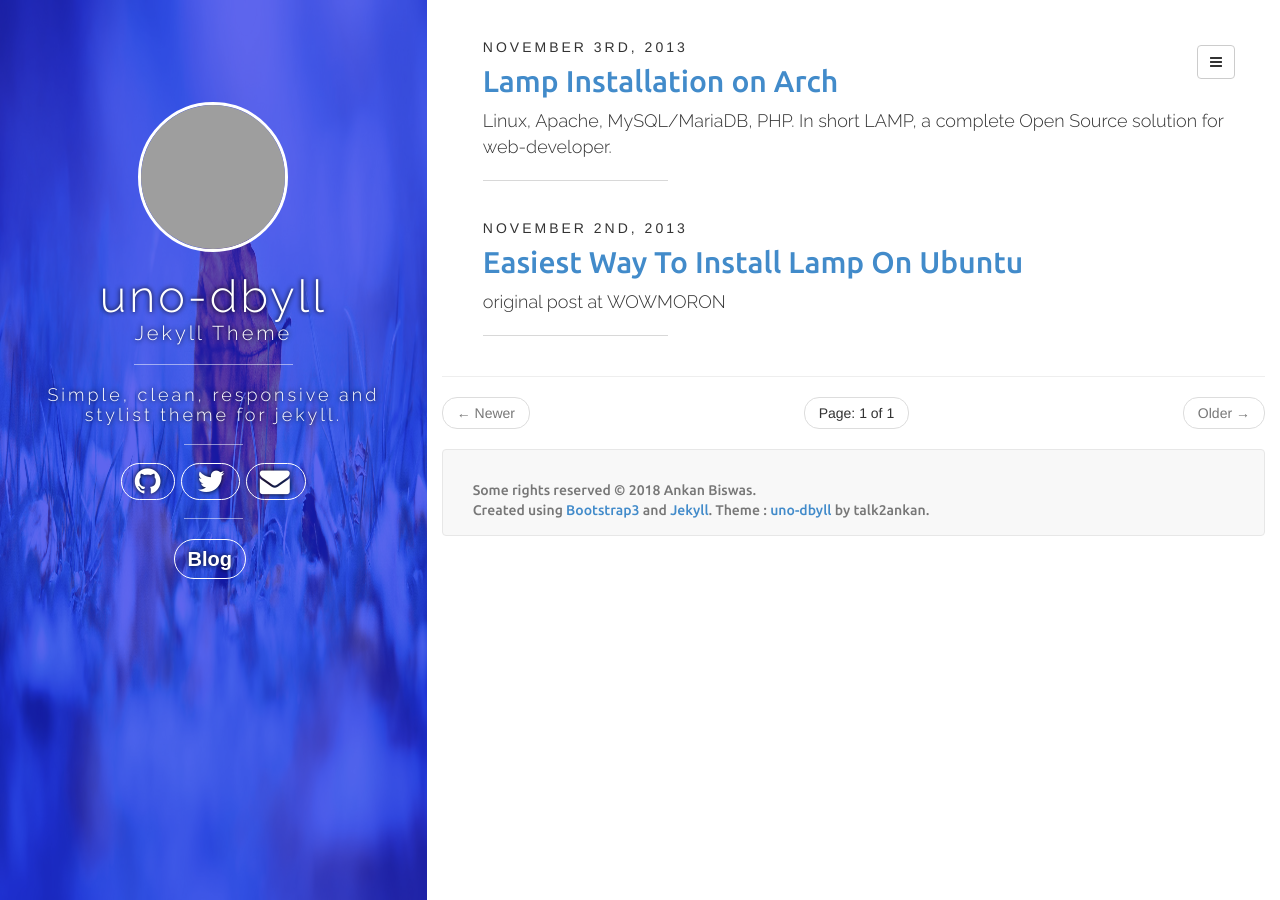
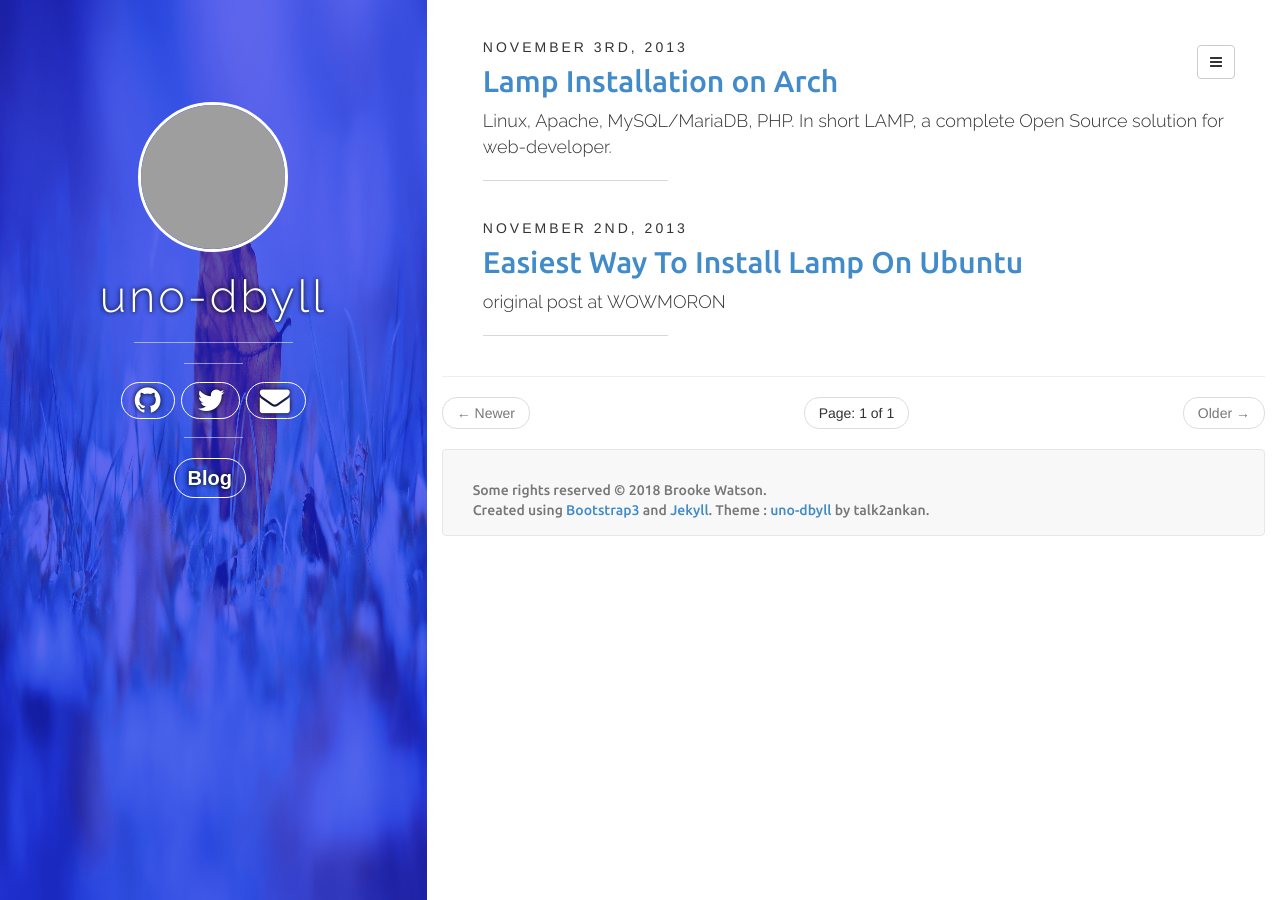
Before and after one commit to Focx-o/uno-dbyll, a Jekyll site: the page built from index.html, in a window 1280 px wide. Built offline with Jekyll 4.4.1, drawn with Linux system fonts in a browser that asks for light colours; nearby versions of some CDN libraries; the list of posts is cut into pages by our own code; comment, search, counter and statistics services are not loaded; grey boxes are pictures that could not be loaded.

```diff
--- a/_config.yml
+++ b/_config.yml
@@ -14,7 +14,7 @@ paginate_path: "page/:num"
 categories_path : categories.html
 tags_path : tags.html
 
-BASE_PATH : http://meliodus.github.io/uno-dbyll
+BASE_PATH : http://officialkingjudy.github.io
 
 
 title : uno-dbyll
@@ -22,12 +22,9 @@ title : uno-dbyll
 
 
 author:
-  name: Ankan Biswas
-  role: Jekyll Theme
+  name: Brooke Watson
   email: meliodus@tutanota.com
-  github: meliodus
-  twitter: talk2ankan
-  facebook: talk2ankan
-  googleplus: +AnkanBiswasWorkspace
-  bio: "Simple, clean, responsive and stylist theme for jekyll. "
+  github: brooke-watson
+  twitter: brooklynevery1
+  bio: ""
   uno-dbyll: https://raw.githubusercontent.com/meliodus/uno-dbyll/gh-pages/uno-dbyll.png
```
Also changed, not shown: README.md (added), readme.rst (deleted), uno-dbyll_00.png (deleted), uno-dbyll_01.png (deleted), uno-dbyll_02.png (deleted), uno-dbyll_03.png (deleted), 4 other files.
